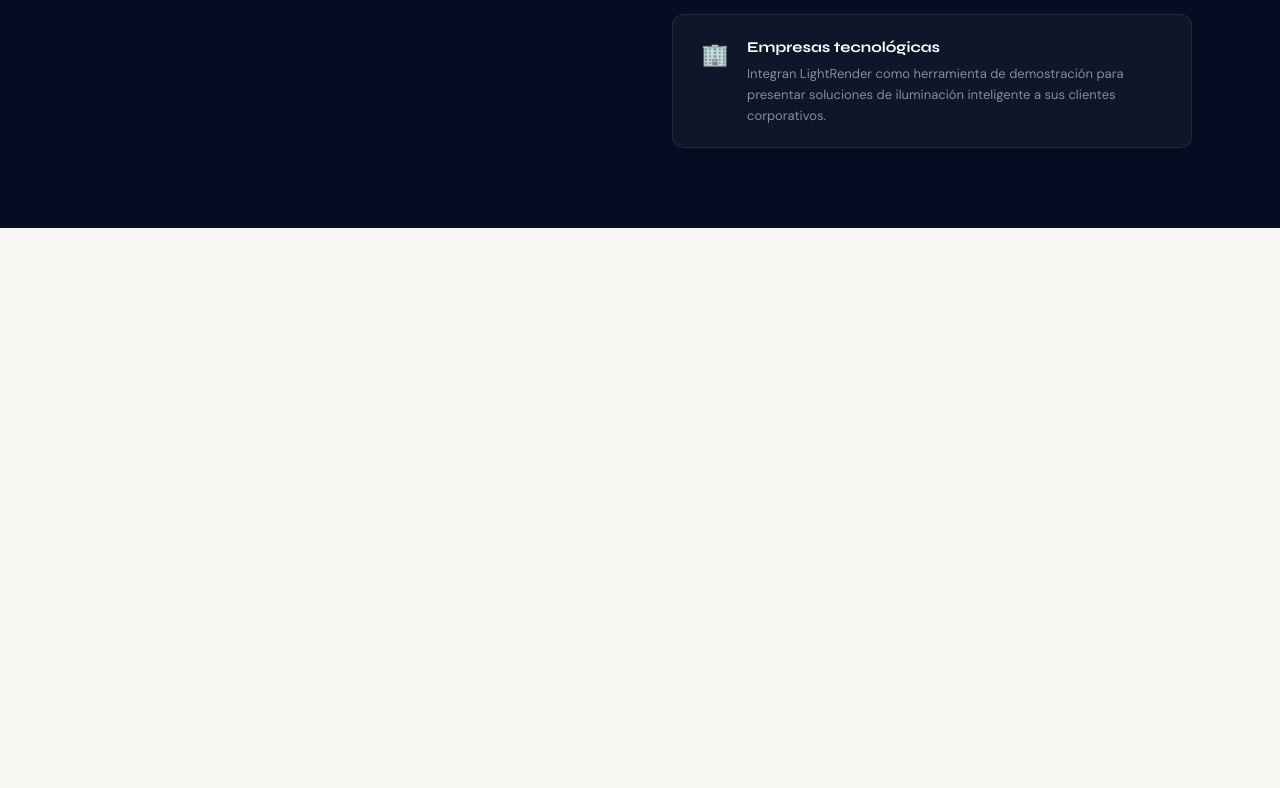
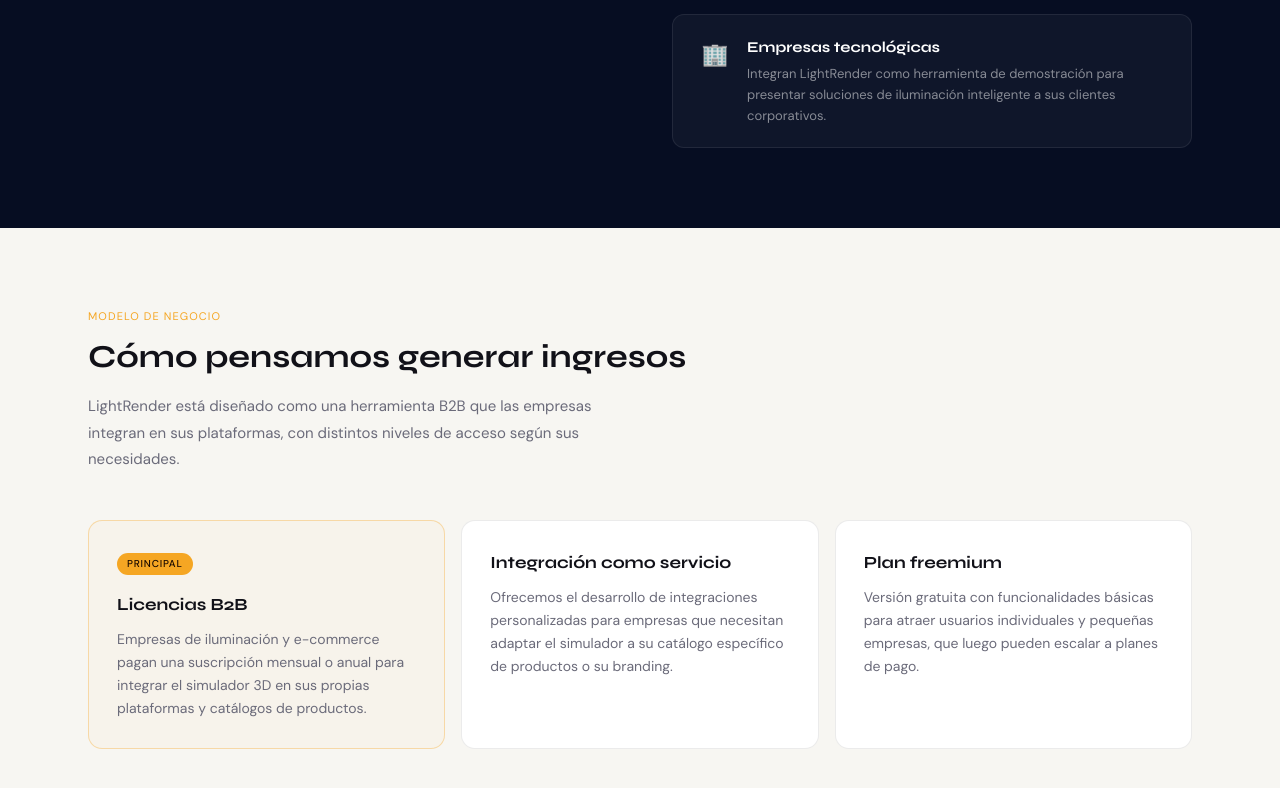
Before and after one commit to Diego-Escobedo123/LandingPage---LightRender, an Angular app in the folder light-render/: page / in a window 1280 px wide. Shown: the part 1788-2576 px from the top of the page. Before the commit the page ends 2016 px from the top, so only its background shows below. Built offline with nearby package versions, Linux system fonts and the light colour scheme.

Commit message:
Business model component

```diff
--- a/light-render/src/app/app.html
+++ b/light-render/src/app/app.html
@@ -1,3 +1,4 @@
 <app-hero></app-hero>
 <app-technologies></app-technologies>
 <app-audience></app-audience>
+<app-business></app-business>
--- a/light-render/src/app/app.ts
+++ b/light-render/src/app/app.ts
@@ -2,11 +2,12 @@
 import { HeroComponent } from './components/hero/hero';
 import { TechnologiesComponent } from './components/technologies/technologies';
 import { AudienceComponent } from './components/audience/audience';
+import { BusinessComponent } from './components/business/business';
 
 @Component({
   selector: 'app-root',
   standalone: true,
-  imports: [HeroComponent, TechnologiesComponent, AudienceComponent],
+  imports: [HeroComponent, TechnologiesComponent, AudienceComponent, BusinessComponent],
   templateUrl: './app.html',
   styleUrl: './app.css'
 })
--- /dev/null
+++ b/light-render/src/app/components/business/business.css
@@ -0,0 +1,87 @@
+.section {
+  padding: 5rem 3rem;
+  max-width: 1200px;
+  margin: 0 auto;
+}
+
+.section-kicker {
+  font-size: 11px;
+  text-transform: uppercase;
+  letter-spacing: 0.1em;
+  color: #f5a623;
+  margin-bottom: 0.75rem;
+}
+
+.section-h2 {
+  font-family: 'Syne', sans-serif;
+  font-size: 32px;
+  font-weight: 700;
+  color: #111118;
+  line-height: 1.25;
+  margin-bottom: 1rem;
+}
+
+.section-lead {
+  font-size: 15px;
+  color: #6b6b7a;
+  line-height: 1.75;
+  max-width: 560px;
+  margin-bottom: 3rem;
+}
+
+.cards {
+  display: grid;
+  grid-template-columns: repeat(auto-fit, minmax(260px, 1fr));
+  gap: 16px;
+}
+
+.card {
+  background: #ffffff;
+  border: 0.5px solid rgba(0, 0, 0, 0.08);
+  border-radius: 14px;
+  padding: 1.75rem;
+  position: relative;
+  transition: transform 0.2s, box-shadow 0.2s;
+}
+
+.card:hover {
+  transform: translateY(-3px);
+  box-shadow: 0 12px 40px rgba(0, 0, 0, 0.08);
+}
+
+.card--highlight {
+  border-color: rgba(245, 166, 35, 0.35);
+  background: rgba(245, 166, 35, 0.03);
+}
+
+.card-badge {
+  display: inline-block;
+  font-size: 10px;
+  text-transform: uppercase;
+  letter-spacing: 0.08em;
+  background: #f5a623;
+  color: #1a0a00;
+  padding: 3px 10px;
+  border-radius: 20px;
+  font-weight: 500;
+  margin-bottom: 1rem;
+}
+
+.card h3 {
+  font-family: 'Syne', sans-serif;
+  font-size: 17px;
+  font-weight: 700;
+  color: #111118;
+  margin-bottom: 0.6rem;
+}
+
+.card p {
+  font-size: 14px;
+  color: #6b6b7a;
+  line-height: 1.65;
+}
+
+@media (max-width: 768px) {
+  .section { padding: 3.5rem 1.5rem; }
+  .section-h2 { font-size: 26px; }
+}
--- /dev/null
+++ b/light-render/src/app/components/business/business.html
@@ -0,0 +1,26 @@
+<section class="section" id="business">
+  <p class="section-kicker">Modelo de negocio</p>
+  <h2 class="section-h2">Cómo pensamos generar ingresos</h2>
+  <p class="section-lead">
+    LightRender está diseñado como una herramienta B2B que las empresas integran en sus plataformas,
+    con distintos niveles de acceso según sus necesidades.
+  </p>
+
+  <div class="cards">
+    <article class="card card--highlight">
+      <div class="card-badge">Principal</div>
+      <h3>Licencias B2B</h3>
+      <p>Empresas de iluminación y e-commerce pagan una suscripción mensual o anual para integrar el simulador 3D en sus propias plataformas y catálogos de productos.</p>
+    </article>
+
+    <article class="card">
+      <h3>Integración como servicio</h3>
+      <p>Ofrecemos el desarrollo de integraciones personalizadas para empresas que necesitan adaptar el simulador a su catálogo específico de productos o su branding.</p>
+    </article>
+
+    <article class="card">
+      <h3>Plan freemium</h3>
+      <p>Versión gratuita con funcionalidades básicas para atraer usuarios individuales y pequeñas empresas, que luego pueden escalar a planes de pago.</p>
+    </article>
+  </div>
+</section>
```
Also changed, not shown: light-render/src/app/components/business/business.ts (added, +10 -0 lines), 1 other file (tests, documents, lock files or other folders).
